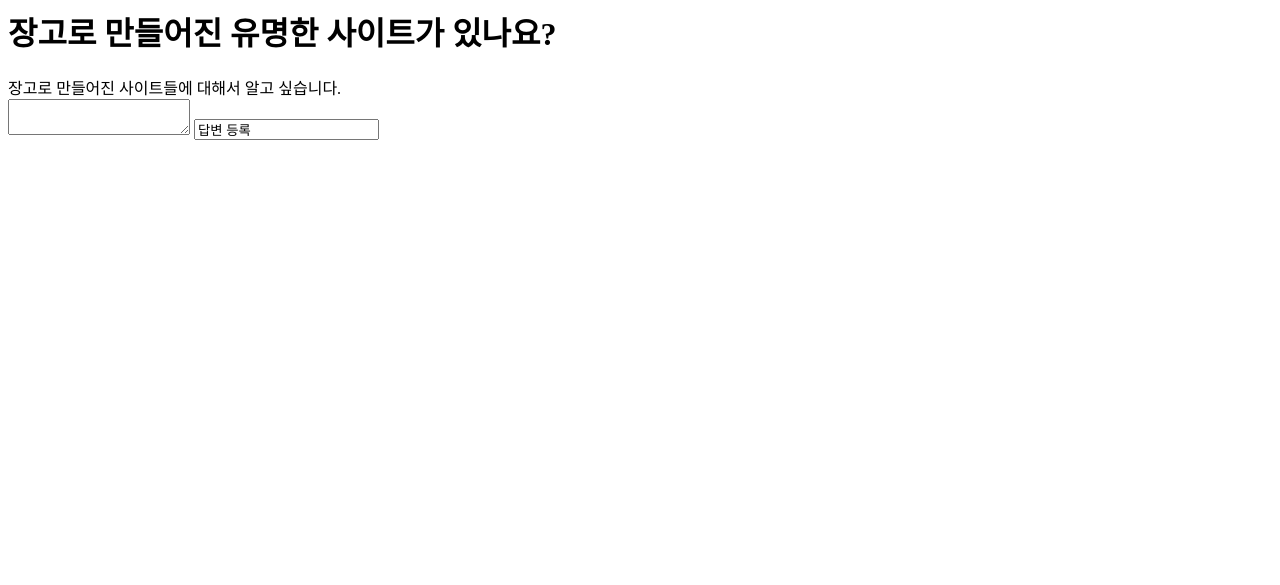
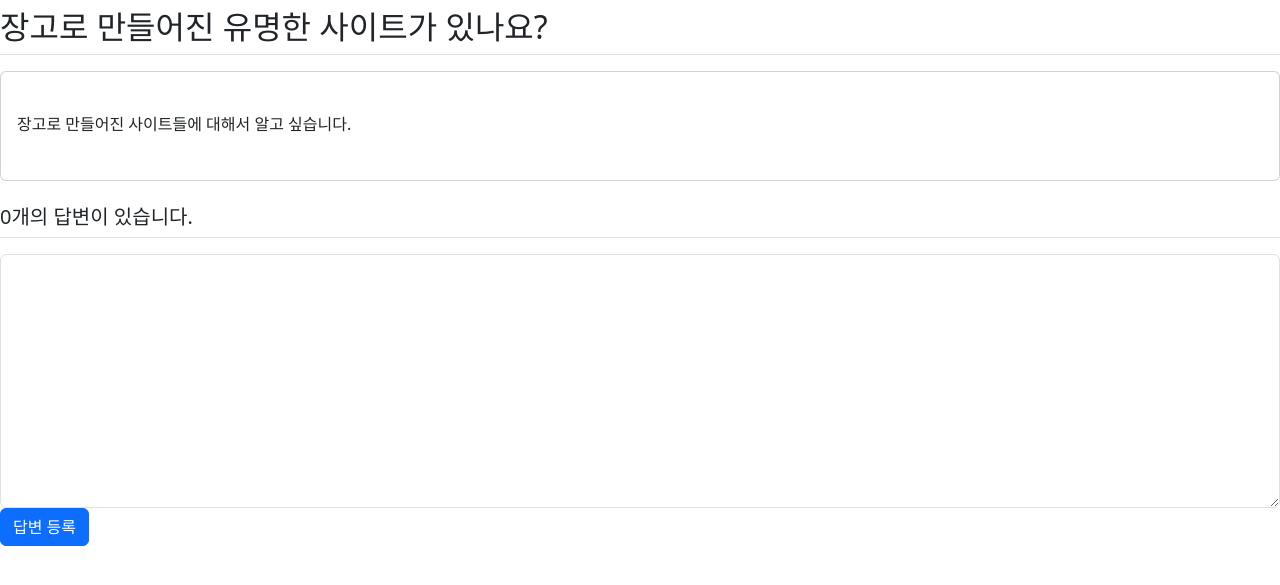
Before and after one commit to tail-s/python_django, a Django app: page /pybo/3/ in a window 1280 px wide. Shown: the top 585 px of the page. Run offline with Django 3.2, Linux system fonts and the light colour scheme; data comes from the database, SQL or seed files in the repository; both versions use the stored data as it was after the commit; some libraries are stand-ins or nearby versions.

Commit message:
22.02.17 study - question_detail.html 오류

```diff
--- a/mydjango/settings.py
+++ b/mydjango/settings.py
@@ -119,3 +119,6 @@ USE_TZ = True
 # https://docs.djangoproject.com/en/3.1/howto/static-files/
 
 STATIC_URL = '/static/'
+STATICFILES_DIRS = [
+    BASE_DIR / 'static',
+]
--- a/pybo/views.py
+++ b/pybo/views.py
@@ -1,6 +1,6 @@
-from django.shortcuts import render, get_object_or_404
-from django.http import HttpResponse
+from django.shortcuts import render, get_object_or_404, redirect
 from .models import Question
+from django.utils import timezone
 
 # Create your views here.
 def index(request):
@@ -22,3 +22,4 @@ def answer_create(request, question_id):
     question = get_object_or_404(Question, pk=question_id)
     question.answer_set.create(content=request.POST.get('content'),
                                create_date=timezone.now())
+    return redirect('pybo:detail', question_id=question.id)
--- a/templates/pybo/question_detail.html
+++ b/templates/pybo/question_detail.html
@@ -1,11 +1,44 @@
-<h1>{{ question.subject }}</h1>
+{% load static %}
+<link rel="stylesheet" type="text/css" href="{% static 'bootstrap.min.css' %}">
+<div class="container-my-3">
+    <h2 class="border-bottom py-2">{{ question.subject }}</h2>
+    <div class="card my-3">
+        <div class="card-body">
+            <div class="card-text" style="white-space: pre-line;">
+                {{ question.content }}
+            </div>
+            <div class="d-flex justify-content-end">
+                <div class="badge badge-light p-2">
+                    {{ question.create_date }}
+                </div>
+            </div>
+        </div>
+    </div>
+    <h5 class="border-bottom my-3 py-2">
+        {{ question.answer_set.count }}개의 답변이 있습니다.
+    </h5>
+    {% for answer in question.answer_set.all %}
+    <div class="card my-3">
+        <div class="card-body">
+            <div class="card-text" style="white-space: pre-line;">
+                {{ answer.content }}
+            </div>
+            <div class="d-flex justify-content-end">
+                <div class="badge badge-light p-2">
+                    {{ answer.create_date }}
+                </div>
+            </div>
+        </div>
+    </div>
+    {% endfor %}
 
-<div>
-    {{ question.content }}
+    <form action="{% url 'pybo:answer_create' question_id %}"
+          method="post" class="my-3">
+        {% csrf_token %}
+        <div class="form-group">
+            <textarea name="content" id="content"
+                      class="form-control" rows="10"></textarea>
+        </div>
+        <input type="submit" value="답변 등록" class="btn btn-primary">
+    </form>
 </div>
-
-<form action="{% url 'pybo:answer_create' question.id %}" method="post">
-    {% csrf_token %}
-    <textarea name="content" id=""content" row="15"></textarea>
-    <input type=""submit" value="답변 등록">
-</form>
```
Also changed, not shown: templates/pybo/question_list.html (+32 -9 lines), db.sqlite3.
